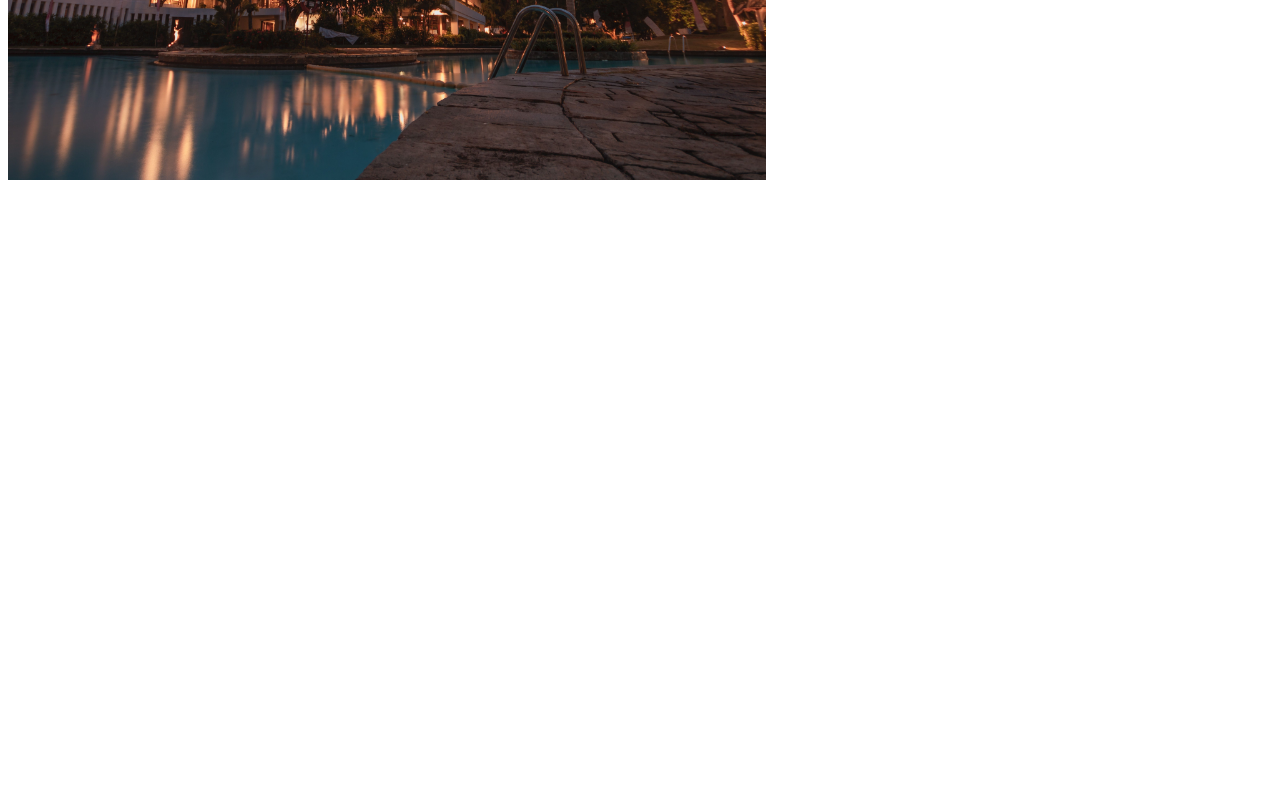
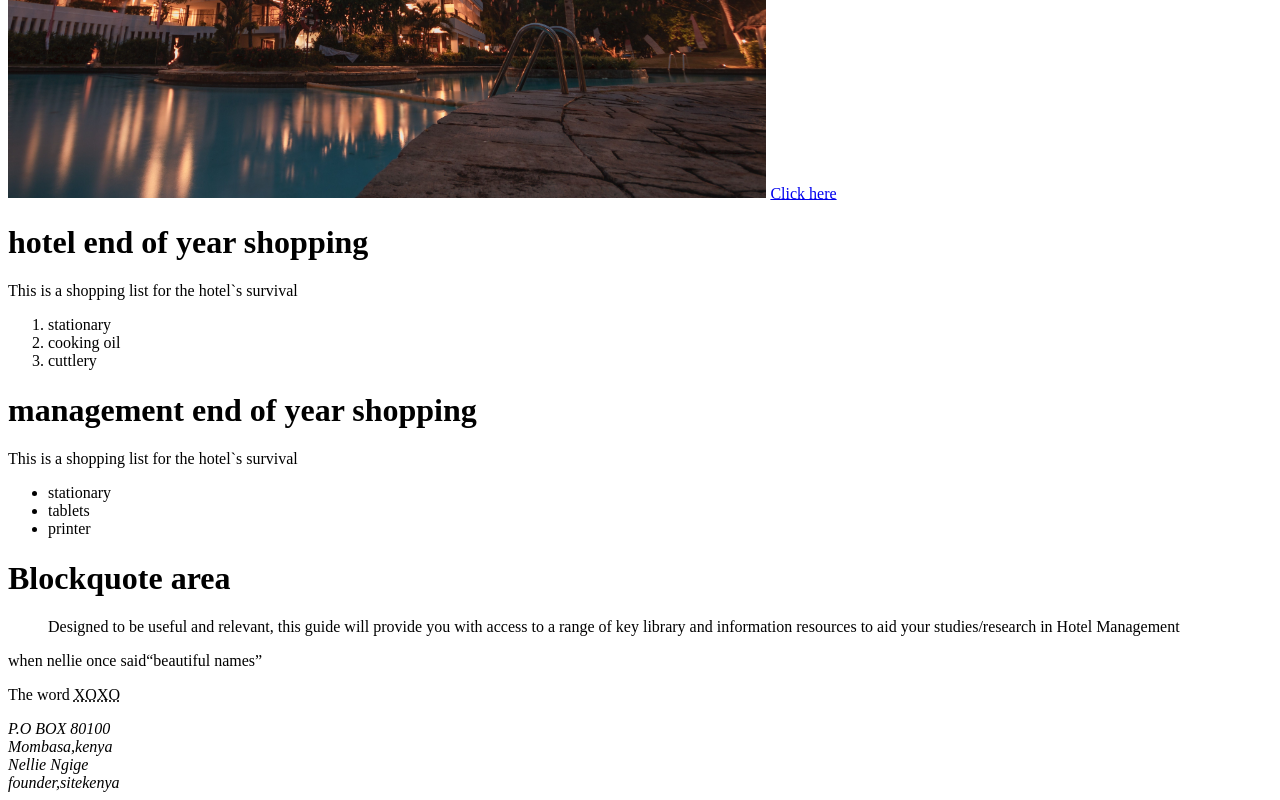
Before and after one commit to Nellie4444/my-first-HTML, a plain HTML site: page index.html in a window 1280 px wide. Shown: the part 439-1239 px from the top of the page. Before the commit the page ends 800 px from the top, so only its background shows below. Drawn offline with Linux system fonts and the light colour scheme.

Commit message:
added texts to the website

```diff
--- a/index.html
+++ b/index.html
@@ -9,9 +9,44 @@
 
 <body>
     <h1>Goodhope Resort</h1>
-    <p>This is a luxiourious beach Resort in Mombasa that offers five star services
+    <p>This is a luxiourious beach Resort <br> in Mombasa that offers five star services
     </p>
+ <!--<p>This is my comment area</p>  -->
     <img src="/resort.jpg" alt="a hotel" width="60%" height="100%">
+<a href="https://www.pexels.com/search/beach%20hotel/">
+Click here
+</a>
+<h1>hotel end of year shopping</h1>
+<p> This is a shopping list for the hotel`s survival</p>
+<ol>
+    <li>stationary</li>
+    <li>cooking oil</li>
+    <li>cuttlery</li>
+</ol>
+<h1>management end of year shopping</h1>
+<p> This is a shopping list for the hotel`s survival</p>
+<ul>
+     <li>stationary</li>
+    <li>tablets</li>
+    <li>printer</li>
+</ul>
+<h1>Blockquote area</h1>
+<blockquote cite="https://usiu-ke.libguides.com/c.php?g=1029686&p=7462779">
+Designed to be useful and relevant, this guide will provide you with access to a range of key library and information resources to aid your studies/research in Hotel Management
+</blockquote>
+<p> when nellie once said<q>beautiful names</q></p>
+<p>
+    The word
+    <abbr title="Hugs and kisses">
+        XOXO
+    </abbr>
+</p>
+<address>
+    P.O BOX 80100<br>
+    Mombasa,kenya<br>
+    Nellie Ngige<br>
+    founder,sitekenya<br>
+</address>
 
 </body>
 
```
